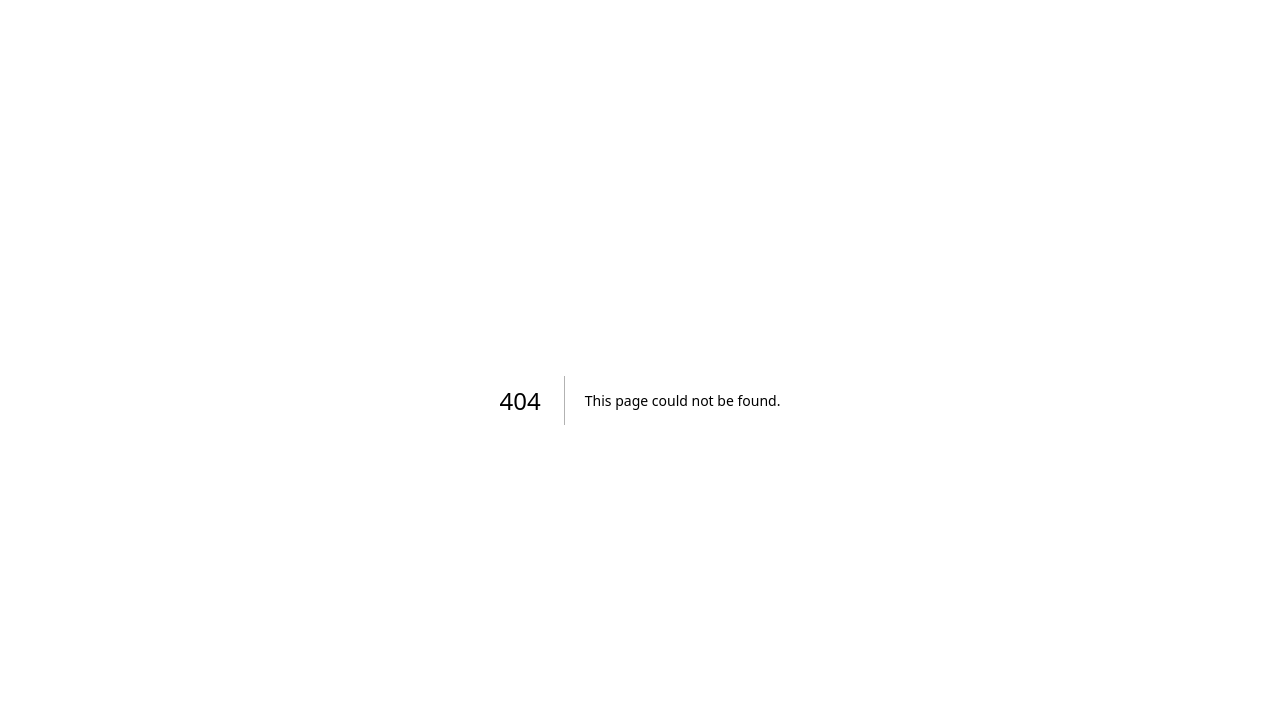
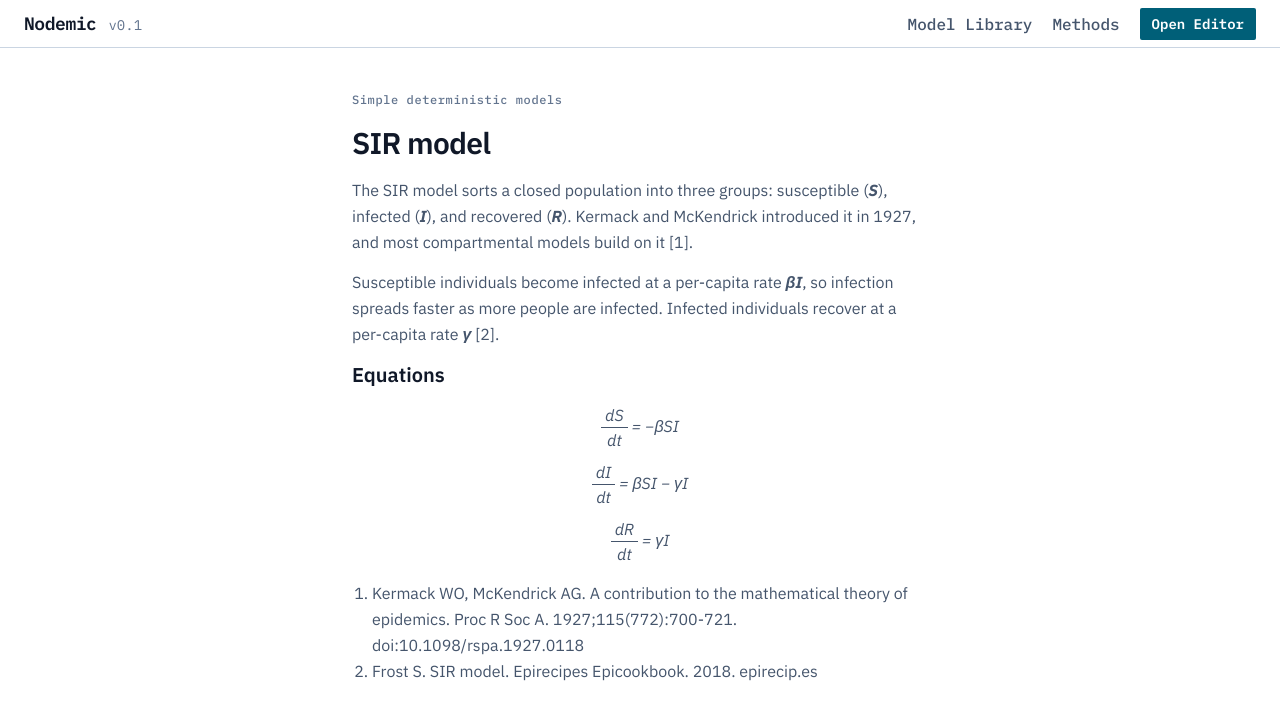
Before and after one commit to evaxliu/nodemic, a Next.js app: page /methods in a window 1280 px wide. Before the commit this address had no page. Shown: the top 720 px of the page. Built offline with nearby package versions, Linux system fonts and the light colour scheme.

Commit message:
Methods page communicating what type of models Nodemic supports

```diff
--- /dev/null
+++ b/src/app/methods/page.tsx
@@ -0,0 +1,66 @@
+import Landing from "@/components/Landing";
+import NavBar from "@/components/NavBar";
+import Image from "next/image";
+import Link from "next/link";
+
+const equations = [
+  { variable: "S", rightSide: "−βSI" },
+  { variable: "I", rightSide: "βSI − γI" },
+  { variable: "R", rightSide: "γI" },
+];
+
+export default function Methods() {
+  return (
+    <div className="flex flex-col">
+      <NavBar />
+      <div className="flex flex-col md:flex-row flex-wrap gap-8 md:gap-10 max-w-6xl mx-auto px-4 sm:px-8 py-8 md:py-11 justify-between text-gray-900">
+        <div className="flex flex-col items-start gap-3.5 flex-1 md:min-w-sm max-w-xl">
+          <p className="font-mono font-medium text-xs tracking-wider text-slate-500">
+            Simple deterministic models
+          </p>
+          <h1 className="font-semibold text-2xl md:text-3xl leading-snug tracking-tight text-balance">
+            SIR model
+          </h1>
+          <p className="text-base/relaxed text-slate-600 text-pretty">
+            The SIR model sorts a closed population into three groups: susceptible
+            (<i><b>S</b></i>), infected (<i><b>I</b></i>), and recovered
+            (<i><b>R</b></i>). Kermack and McKendrick introduced it in 1927, and most
+            compartmental models build on it <a href="#ref-1">[1]</a>.
+          </p>
+
+          <p className="text-base/relaxed text-slate-600 text-pretty">
+            Susceptible individuals become infected at a per-capita rate{" "}
+            <i><b>βI</b></i>, so infection spreads faster as more people are infected.
+            Infected individuals recover at a per-capita rate <i><b>γ</b></i>{" "}
+            <a href="#ref-2">[2]</a>.
+          </p>
+
+          <h2 className="font-sans font-semibold text-xl">Equations</h2>
+          <div className="flex flex-col gap-2 w-full text-center italic text-slate-600">
+            {equations.map((equation) => (
+              <p key={equation.variable}>
+                <span className="inline-flex flex-col items-center align-middle">
+                  <span className="border-b border-current px-1">d{equation.variable}</span>
+                  <span className="px-1">dt</span>
+                </span>{" "}
+                = {equation.rightSide}
+              </p>
+            ))}
+          </div>
+
+          <ol className="text-base/relaxed text-slate-600 list-decimal pl-5">
+            <li id="ref-1">
+              Kermack WO, McKendrick AG. A contribution to the mathematical theory of
+              epidemics. Proc R Soc A. 1927;115(772):700-721.{" "}
+              <a href="https://doi.org/10.1098/rspa.1927.0118">doi:10.1098/rspa.1927.0118</a>
+            </li>
+            <li id="ref-2">
+              Frost S. SIR model. Epirecipes Epicookbook. 2018.{" "}
+              <a href="https://epirecip.es/epicookbook/chapters/sir/intro">epirecip.es</a>
+            </li>
+          </ol>
+        </div>
+      </div>
+    </div>
+  );
+}
```
